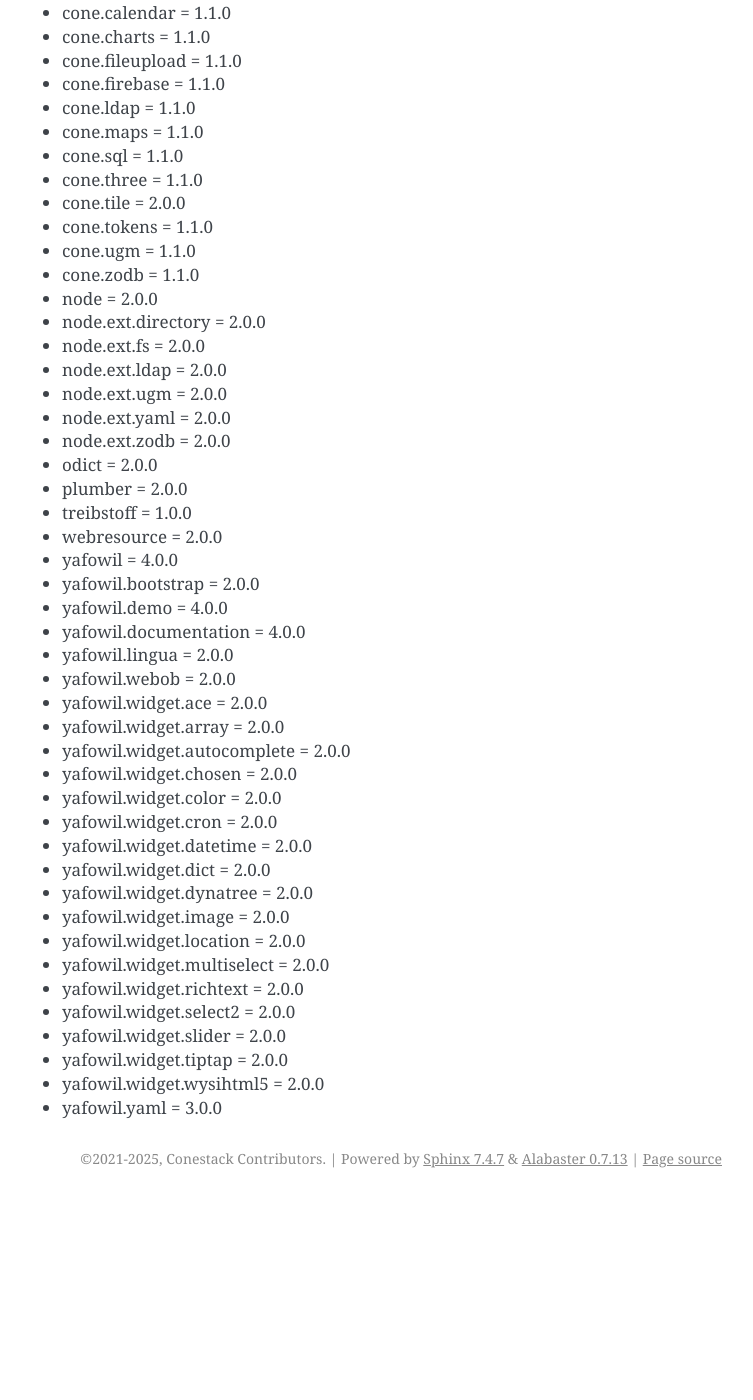
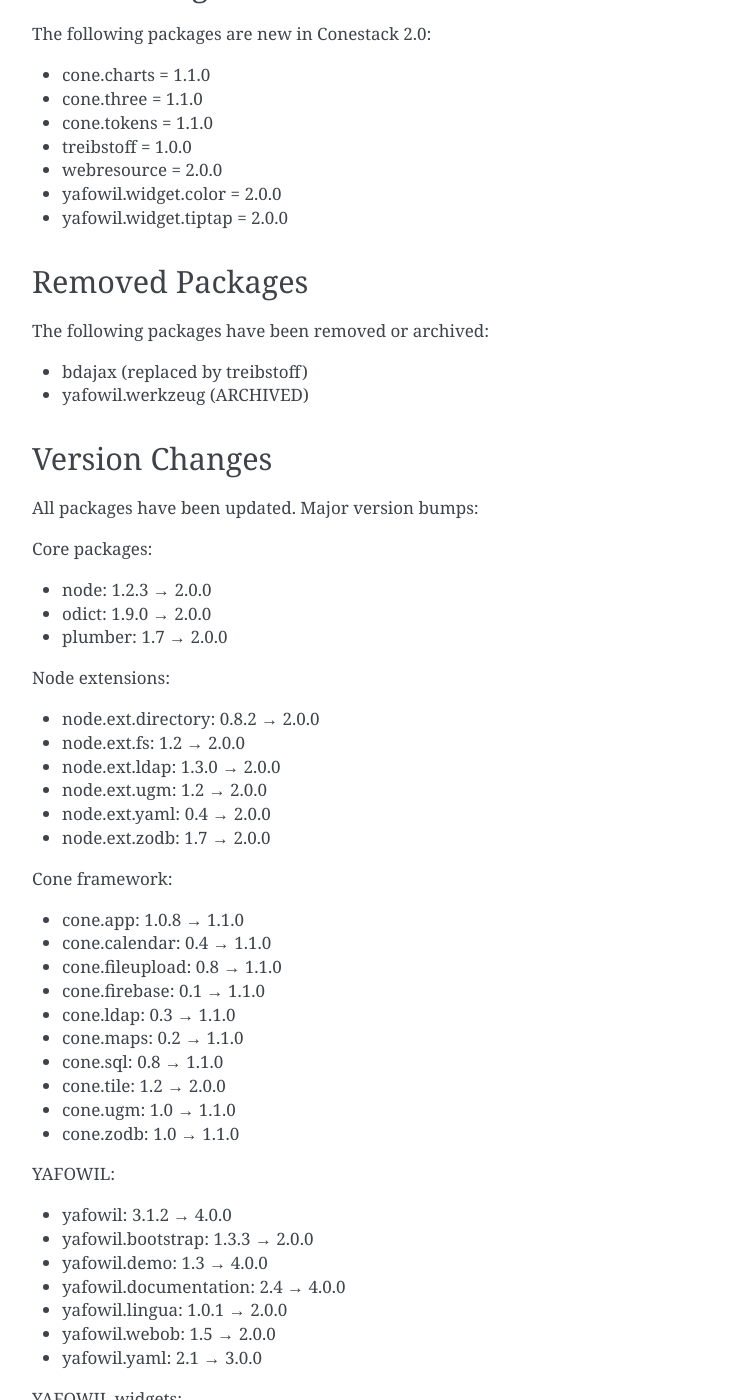
Before and after one commit to conestack/conestack, a Sphinx documentation site: the page built from docs/source/versions_2.0.rst, in a window 1280 px wide and 1400 px high, scrolled down 504 px. Shown: the whole window, without its empty margins (388-1141 px from the left). Built offline with Sphinx 7.4.7, drawn with Linux system fonts in a browser that asks for light colours; before the commit the page ends 1702 px from its top, so only the background shows below that; some of the changed text lies outside the part shown.

Commit message:
Update version docs

```diff
--- a/docs/source/versions_1.0.rst
+++ b/docs/source/versions_1.0.rst
@@ -56,8 +56,7 @@
 - cone.charts (requires cone.app >= 1.1)
 - cone.three (requires cone.app >= 1.1)
 - cone.tokens (requires cone.app >= 1.1)
-- cookiecutter-cone (requires cone.app >= 1.1)
 - treibstoff (requires cone.app >= 1.1)
 - webresource (requires cone.app >= 1.1)
-- yafowil.widget.color (requires cone.app >= 1.1)
-- yafowil.widget.tiptap (requires cone.app >= 1.1)
+- yafowil.widget.color (requires yafowil >= 4.0)
+- yafowil.widget.tiptap (requires yafowil >= 4.0)
--- a/docs/source/versions_2.0.rst
+++ b/docs/source/versions_2.0.rst
@@ -3,12 +3,11 @@
 
 This is the 2.0 version set.
 
-The following packages are a known good set of interoperability.
-They work from Python 3.10 up to Python 3.14.
+Packages work from Python 3.10 up to Python 3.14.
 
 ``cone.*`` packages use Bootstrap 3 for theming.
 
-``yafowil.*`` packages support themes for Bootstrap 3, 4 and 5.
+``yafowil.*`` packages support themes for Bootstrap 3 and 5.
 
 .. note::
 
@@ -17,51 +16,84 @@
     (Conestack 2.0) to Bootstrap 5 (Conestack 3.0). For example, ``cone.app``
     requires ``treibstoff<2.0.0`` to ensure Bootstrap 3 compatibility.
 
-- cone.app = 1.1.0
-- cone.calendar = 1.1.0
+New Packages
+------------
+
+The following packages are new in Conestack 2.0:
+
 - cone.charts = 1.1.0
-- cone.fileupload = 1.1.0
-- cone.firebase = 1.1.0
-- cone.ldap = 1.1.0
-- cone.maps = 1.1.0
-- cone.sql = 1.1.0
 - cone.three = 1.1.0
-- cone.tile = 2.0.0
 - cone.tokens = 1.1.0
-- cone.ugm = 1.1.0
-- cone.zodb = 1.1.0
-- node = 2.0.0
-- node.ext.directory = 2.0.0
-- node.ext.fs = 2.0.0
-- node.ext.ldap = 2.0.0
-- node.ext.ugm = 2.0.0
-- node.ext.yaml = 2.0.0
-- node.ext.zodb = 2.0.0
-- odict = 2.0.0
-- plumber = 2.0.0
 - treibstoff = 1.0.0
 - webresource = 2.0.0
-- yafowil = 4.0.0
-- yafowil.bootstrap = 2.0.0
-- yafowil.demo = 4.0.0
-- yafowil.documentation = 4.0.0
-- yafowil.lingua = 2.0.0
-- yafowil.webob = 2.0.0
-- yafowil.widget.ace = 2.0.0
-- yafowil.widget.array = 2.0.0
-- yafowil.widget.autocomplete = 2.0.0
-- yafowil.widget.chosen = 2.0.0
 - yafowil.widget.color = 2.0.0
-- yafowil.widget.cron = 2.0.0
-- yafowil.widget.datetime = 2.0.0
-- yafowil.widget.dict = 2.0.0
-- yafowil.widget.dynatree = 2.0.0
-- yafowil.widget.image = 2.0.0
-- yafowil.widget.location = 2.0.0
-- yafowil.widget.multiselect = 2.0.0
-- yafowil.widget.richtext = 2.0.0
-- yafowil.widget.select2 = 2.0.0
-- yafowil.widget.slider = 2.0.0
 - yafowil.widget.tiptap = 2.0.0
-- yafowil.widget.wysihtml5 = 2.0.0
-- yafowil.yaml = 3.0.0
+
+Removed Packages
+----------------
+
+The following packages have been removed or archived:
+
+- bdajax (replaced by treibstoff)
+- yafowil.werkzeug (ARCHIVED)
+
+Version Changes
+---------------
+
+All packages have been updated. Major version bumps:
+
+Core packages:
+
+- node: 1.2.3 → 2.0.0
+- odict: 1.9.0 → 2.0.0
+- plumber: 1.7 → 2.0.0
+
+Node extensions:
+
+- node.ext.directory: 0.8.2 → 2.0.0
+- node.ext.fs: 1.2 → 2.0.0
+- node.ext.ldap: 1.3.0 → 2.0.0
+- node.ext.ugm: 1.2 → 2.0.0
+- node.ext.yaml: 0.4 → 2.0.0
+- node.ext.zodb: 1.7 → 2.0.0
+
+Cone framework:
+
+- cone.app: 1.0.8 → 1.1.0
+- cone.calendar: 0.4 → 1.1.0
+- cone.fileupload: 0.8 → 1.1.0
+- cone.firebase: 0.1 → 1.1.0
+- cone.ldap: 0.3 → 1.1.0
+- cone.maps: 0.2 → 1.1.0
+- cone.sql: 0.8 → 1.1.0
+- cone.tile: 1.2 → 2.0.0
+- cone.ugm: 1.0 → 1.1.0
+- cone.zodb: 1.0 → 1.1.0
+
+YAFOWIL:
+
+- yafowil: 3.1.2 → 4.0.0
+- yafowil.bootstrap: 1.3.3 → 2.0.0
+- yafowil.demo: 1.3 → 4.0.0
+- yafowil.documentation: 2.4 → 4.0.0
+- yafowil.lingua: 1.0.1 → 2.0.0
+- yafowil.webob: 1.5 → 2.0.0
+- yafowil.yaml: 2.1 → 3.0.0
+
+YAFOWIL widgets:
+
+- yafowil.widget.ace: 1.3 → 2.0.0
+- yafowil.widget.array: 1.8 → 2.0.0
+- yafowil.widget.autocomplete: 1.8 → 2.0.0
+- yafowil.widget.chosen: 1.4 → 2.0.0
+- yafowil.widget.cron: 1.3 → 2.0.0
+- yafowil.widget.datetime: 1.14 → 2.0.0
+- yafowil.widget.dict: 1.9 → 2.0.0
+- yafowil.widget.dynatree: 1.7 → 2.0.0
+- yafowil.widget.image: 1.7 → 2.0.0
+- yafowil.widget.location: 1.3 → 2.0.0
+- yafowil.widget.multiselect: 1.4 → 2.0.0
+- yafowil.widget.richtext: 1.6 → 2.0.0
+- yafowil.widget.select2: 1.5 → 2.0.0
+- yafowil.widget.slider: 1.4 → 2.0.0
+- yafowil.widget.wysihtml5: 1.5 → 2.0.0
```
Also changed, not shown: docs/source/version_mapping.rst (+6 -6 lines), docs/source/versions_3.0.rst (+29 -16 lines).
